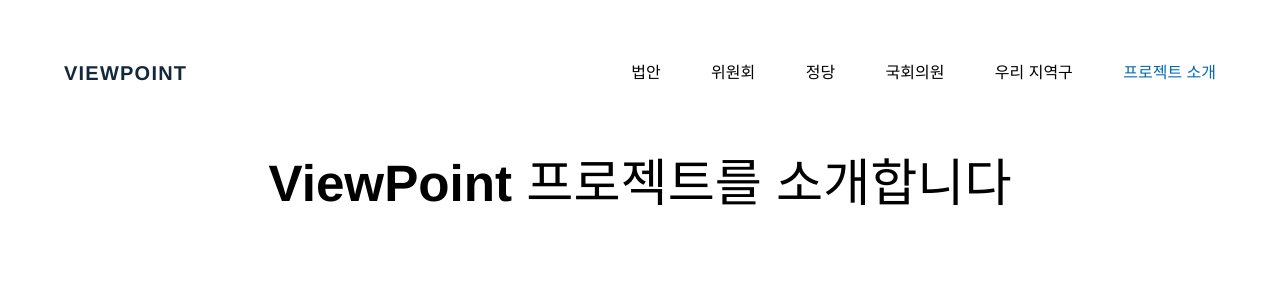
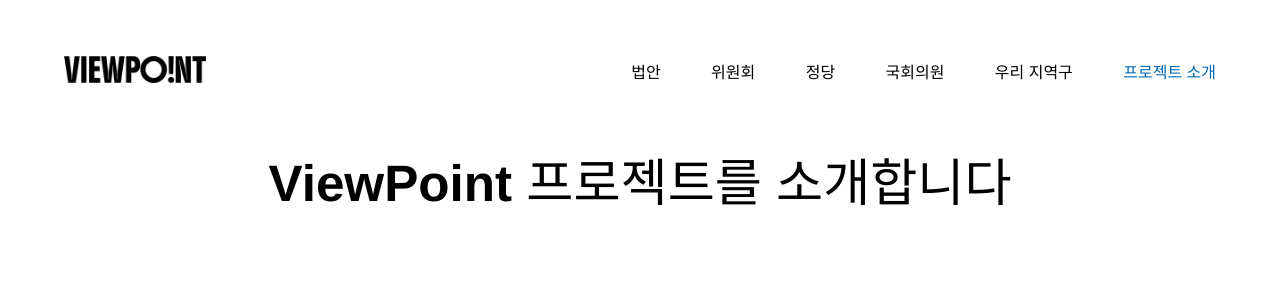
Before and after one commit to ajou-ViewPoint/ViewPoint-FE, a React (Vite) app: page /about in a window 1280 px wide. Shown: the top 300 px of the page. Built offline with nearby package versions, Linux system fonts and the light colour scheme; no server answers; a web font is replaced by a local one.

Commit message:
FEAT: add logo

```diff
--- a/src/widgets/Header.module.scss
+++ b/src/widgets/Header.module.scss
@@ -39,6 +39,9 @@
     line-height: 27px;
     letter-spacing: 1.23px;
 }
+.logoImage {
+    height: 27px;
+}
 
 .active {
     color: #0069b4;
--- a/src/widgets/Header.tsx
+++ b/src/widgets/Header.tsx
@@ -1,5 +1,6 @@
 import { NavLink, useNavigate } from 'react-router-dom';
 import style from './Header.module.scss';
+import logo from '../assets/ViewPoint.png';
 
 function Header() {
     const navigate = useNavigate();
@@ -16,7 +17,7 @@
     return (
         <div className={style.header}>
             <a className={style.logo} href="/">
-                VIEWPOINT
+                <img src={logo} alt="ViewPoint Logo" className={style.logoImage} />
             </a>
             <nav className={style.header__buttonRail}>
                 {headerInfo.map((item) => (
```
Also changed, not shown: src/assets/ViewPoint.png (added), src/assets/tempLogo.jpeg (deleted).
